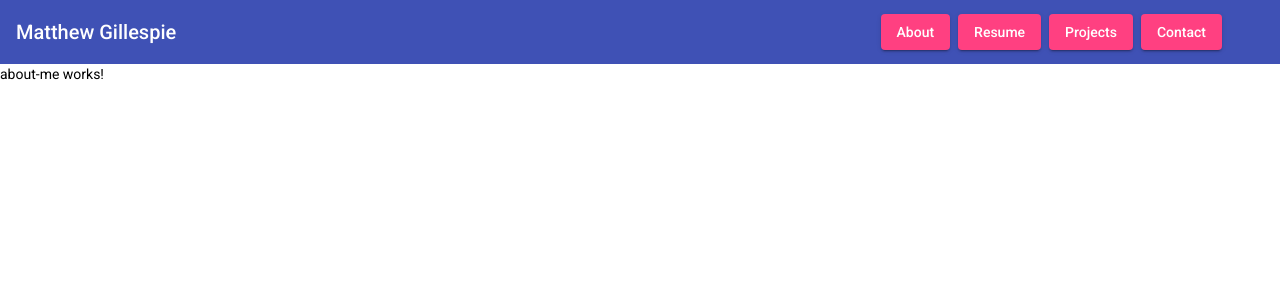
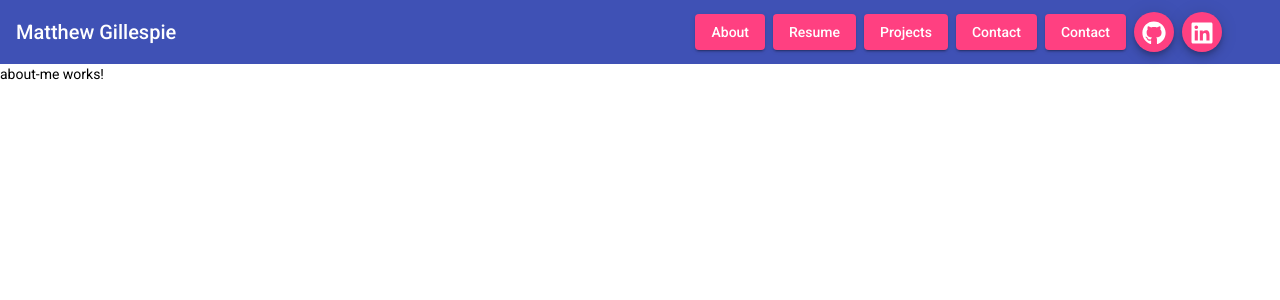
Before and after one commit to mattgills/Personal-Site, an Angular app: page /about in a window 1280 px wide. Shown: the top 300 px of the page. Built offline with nearby package versions, Linux system fonts and the light colour scheme.

Commit message:
Adds github and linkein icons for navbar and other potential locations

```diff
--- a/src/app/app.component.ts
+++ b/src/app/app.component.ts
@@ -1,4 +1,6 @@
 import { Component } from '@angular/core';
+import { MatIconRegistry } from '@angular/material/icon';
+import { DomSanitizer } from '@angular/platform-browser';
 
 @Component({
   selector: 'app-root',
@@ -6,5 +8,17 @@ import { Component } from '@angular/core';
   styleUrls: ['./app.component.css']
 })
 export class AppComponent {
-  title = 'personal-site';
+  constructor(
+    private matIconRegistry: MatIconRegistry,
+    private domSanitizer: DomSanitizer
+  ) {
+    this.matIconRegistry.addSvgIcon(
+      'github',
+      this.domSanitizer.bypassSecurityTrustResourceUrl('../assets/github-brands.svg')
+    )
+    this.matIconRegistry.addSvgIcon(
+      'linkedin',
+      this.domSanitizer.bypassSecurityTrustResourceUrl('../assets/linkedin-brands.svg')
+    )
+  }
 }
--- a/src/app/app.module.ts
+++ b/src/app/app.module.ts
@@ -12,6 +12,7 @@ import { ProjectsComponent } from './projects/projects.component';
 import { ContactComponent } from './contact/contact.component';
 import { NavComponent } from './nav/nav.component';
 import { PageNotFoundComponent } from './page-not-found/page-not-found.component';
+import { HttpClientModule } from '@angular/common/http';
 
 @NgModule({
   declarations: [
@@ -25,6 +26,7 @@ import { PageNotFoundComponent } from './page-not-found/page-not-found.component
   ],
   imports: [
     BrowserModule,
+    HttpClientModule,
     AppRoutingModule,
     BrowserAnimationsModule,
     MaterialModule
--- a/src/app/nav/nav.component.html
+++ b/src/app/nav/nav.component.html
@@ -9,6 +9,13 @@
     <button mat-raised-button color="accent" [routerLink]="['/resume']">Resume</button>
     <button mat-raised-button color="accent" [routerLink]="['/projects']">Projects</button>
     <button mat-raised-button color="accent" [routerLink]="['/contact']">Contact</button>
+    <button mat-raised-button color="accent" [routerLink]="['/contact']">Contact</button>
+    <button mat-mini-fab color="accent" (click)="navGitHub()">
+      <mat-icon svgIcon="github"></mat-icon>
+    </button>
+    <button mat-mini-fab color="accent" (click)="navLinkedin()">
+      <mat-icon svgIcon="linkedin"></mat-icon>
+    </button>
   </div>
   <div class="compressed-menu" *ngIf="isHandset$ | async">
     <button mat-icon-button color="accent" [matMenuTriggerFor]="menu" aria-label="Example icon button with a menu icon">
@@ -19,6 +26,8 @@
       <button mat-menu-item [routerLink]="['/resume']">Resume</button>
       <button mat-menu-item [routerLink]="['/projects']">Projects</button>
       <button mat-menu-item [routerLink]="['/contact']">Contact</button>
+      <button mat-menu-item (click)="navGitHub()">GitHub</button>
+      <button mat-menu-item (click)="navLinkedin()">GitHub</button>
     </mat-menu>
   </div>
 </mat-toolbar>
--- a/src/app/nav/nav.component.ts
+++ b/src/app/nav/nav.component.ts
@@ -18,4 +18,11 @@ export class NavComponent {
 
   constructor(private breakpointObserver: BreakpointObserver) {}
 
+  navGitHub() {
+    window.location.href = 'https://github.com/mattgills'
+  }
+
+  navLinkedin() {
+    window.location.href = 'https://linkedin.com/in/matthew-gillespie-37054a102'
+  }
 }
```
Also changed, not shown: src/assets/github-brands.svg (added), src/assets/linkedin-brands.svg (added).
